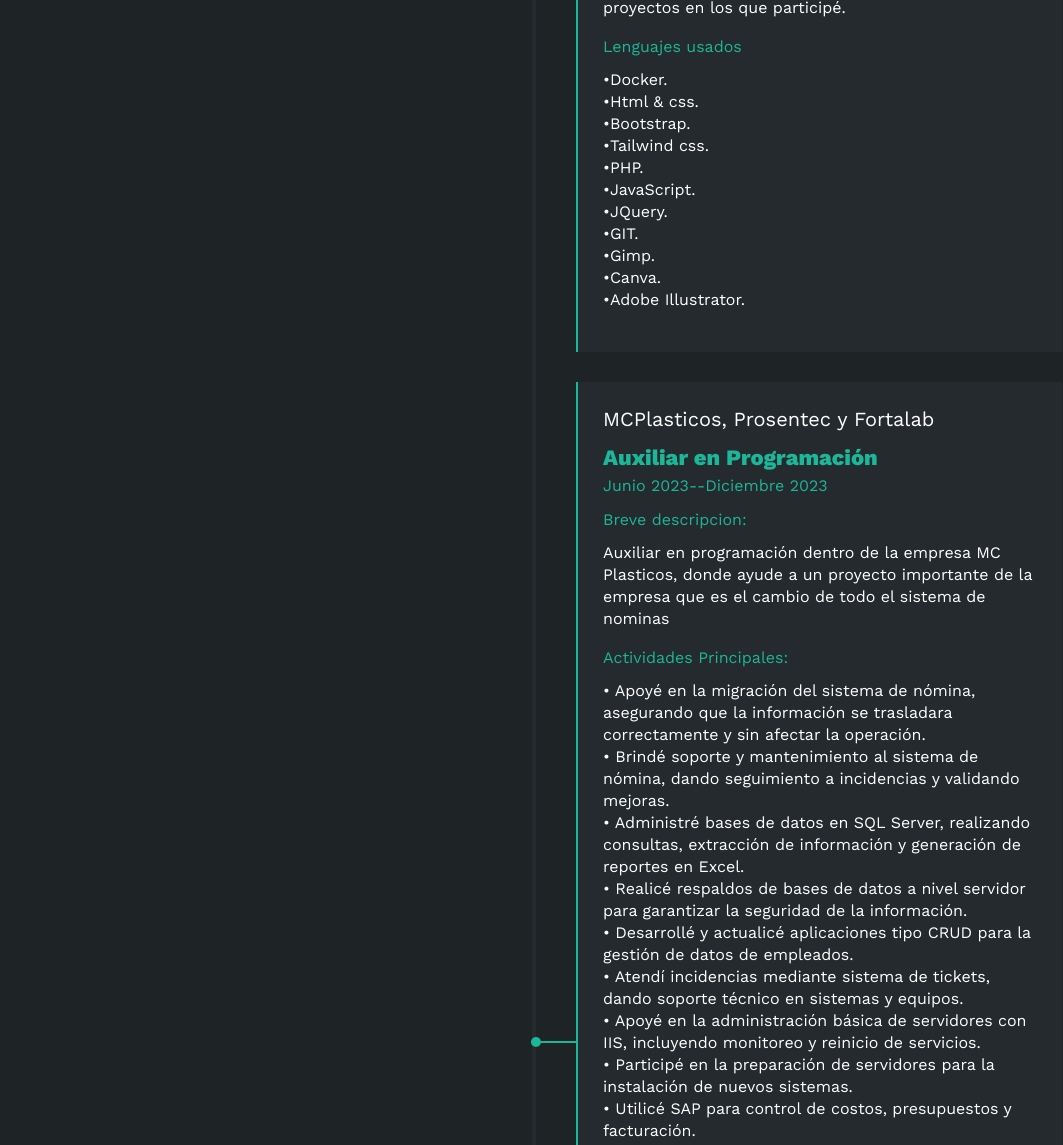
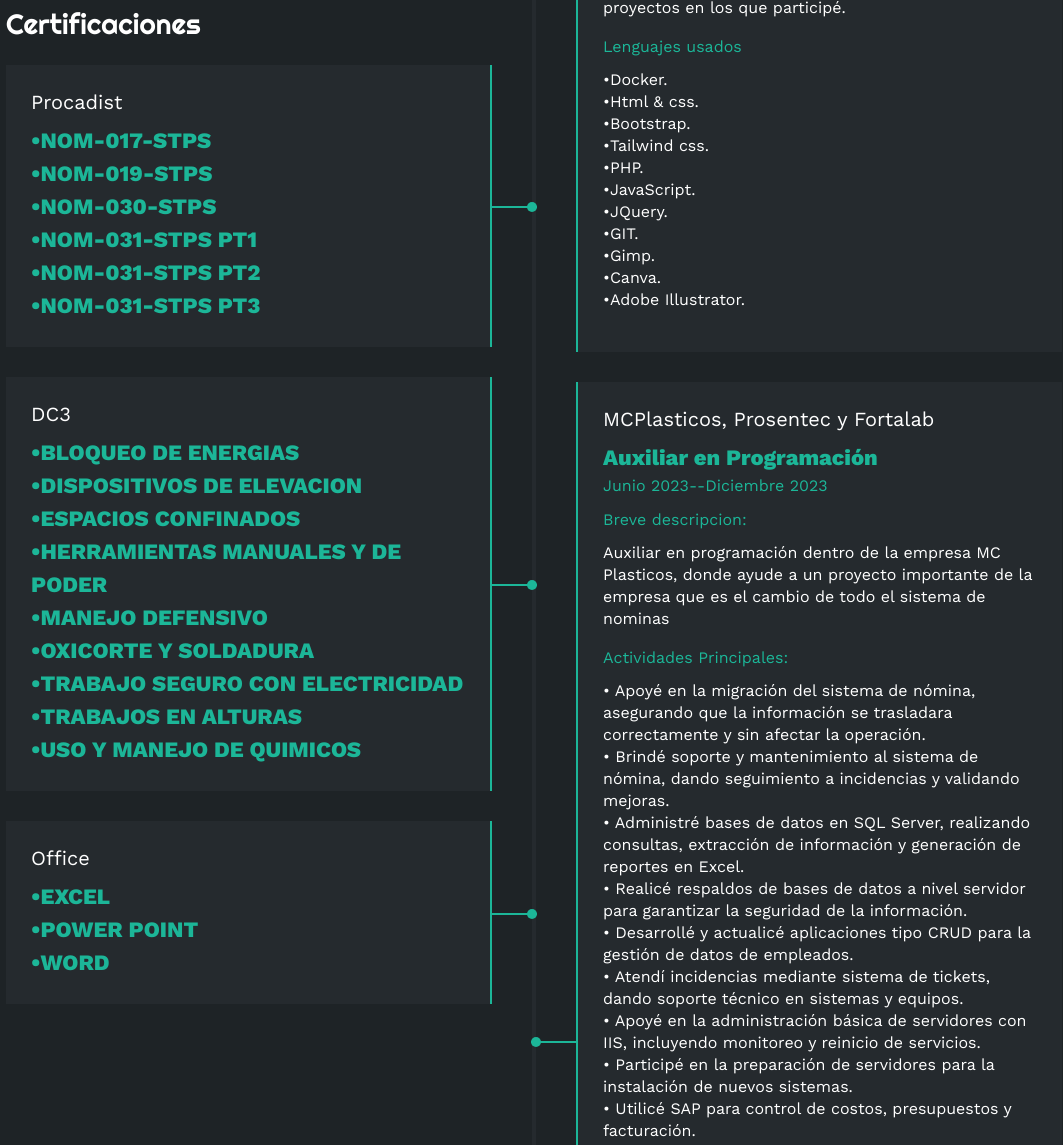
Before and after one commit to Albert-Mon/Albert-Mon.github.io, a plain HTML site: page index.html in a window 1280 px wide. Shown: the part 3484-4629 px from the top of the page, without its empty margins (106-1169 px from the left). Drawn offline with nearby package versions, Linux system fonts and the light colour scheme.

Commit message:
add de certificaciones y cursos

```diff
--- a/estilos.css
+++ b/estilos.css
@@ -638,27 +638,6 @@
 	bottom: 4px;
 }
 
-/*----------------------------CERTIFICACIONES--------------------------------------------------------*/
-
-.certificaciones{
-	background-color: #252A2E ;
-	color: #fff;
-	padding: 50px 20px;
-}
-/*Centrado del texto y espacio*/
-.certificaciones .contenedor-certificaciones{
-	max-width: 1100px;
-	margin: auto;
-}
-
-/*Estilo del Titulo*/
-.certificaciones h2{
-	font-size: 48px;
-	font-family: 'Righteous';
-	text-align: center;
-	padding: 20px 0;
-}
-
 /*---------------------------Portafolio -------------------------------------------------------------*/
 
 .portafolio{
--- a/index.html
+++ b/index.html
@@ -253,8 +253,8 @@
 	<section class="curriculum" id="curriculum">
 		<div class="contenedor-cv">
 			<h2>CURRICULUM</h2>
+
 			<div class="fila">
-
 				<div class="col izquierda">
 					<h3>Educacion</h3>
 					<div class="item izq">
@@ -283,6 +283,51 @@
 							<div class="circuloi"></div>
 						</div>
 					</div>
+
+					<h3>Certificaciones</h3>
+
+					<div class="item izq">
+							<h4>Procadist</h4>
+							<span class="uni">•NOM-017-STPS</span>
+							<span class="uni">•NOM-019-STPS</span>
+							<span class="uni">•NOM-030-STPS</span>
+							<span class="uni">•NOM-031-STPS PT1</span>
+							<span class="uni">•NOM-031-STPS PT2</span>
+							<span class="uni">•NOM-031-STPS PT3</span>
+							<div class="conectori">
+								<div class="circuloi">
+								</div>
+							</div>
+					</div>
+
+					<div class="item izq">
+						<h4>DC3</h4>
+						<span class="uni">•BLOQUEO DE ENERGIAS</span>
+						<span class="uni">•DISPOSITIVOS DE ELEVACION</span>
+						<span class="uni">•ESPACIOS CONFINADOS</span>
+						<span class="uni">•HERRAMIENTAS MANUALES Y DE PODER</span>
+						<span class="uni">•MANEJO DEFENSIVO</span>
+						<span class="uni">•OXICORTE Y SOLDADURA</span>
+						<span class="uni">•TRABAJO SEGURO CON ELECTRICIDAD</span>
+						<span class="uni">•TRABAJOS EN ALTURAS</span>
+						<span class="uni">•USO Y MANEJO DE QUIMICOS</span>
+						<div class="conectori">
+							<div class="circuloi">
+							</div>
+						</div>
+					</div>
+
+					<div class="item izq">
+						<h4>Office</h4>
+						<span class="uni">•EXCEL</span>
+						<span class="uni">•POWER POINT</span>
+						<span class="uni">•WORD</span>
+						<div class="conectori">
+							<div class="circuloi">
+							</div>
+						</div>
+					</div>
+
 				</div>
 
 				<div class="col derecha">
@@ -504,27 +549,19 @@
 		</div>
 	</section>
 
-<!-------------------------------Certificaciones--------------------------------------------------------->
-<section class="certificaciones" id="certificaciones">
-	<div class="contenedor-certificaciones">
-		<h2>CERTIFICACIONES</h2>
-
-	</div>
-</section>
 <!-----------------------------Portafolio------------------------------------------------->
 	<section class="portafolio" id="portafolio">
 		<div class="contenedor-portafolio">
 			<h2>PORTAFOLIO</h2>
 			<p><span>Hola, </span>en este apartado estaré mostrando los links de los proyectos en los que eh trabajado conjunto a otros compañeros y unos que eh realizado de forma independiente.</p>
-
 			<div class="fila">
 				<!--Proyectos Realizados-->
 				<div class="col">
 					<h3>Proyectos</h3>
 					<ul>
 						<li>
-							<strong>Carta de Recomentación Comer-tec</strong>
-							<a href="https://drive.google.com/file/d/15Pn2oNBz_muMQqu69qbqysXPCbKT_SkH/view?usp=sharing">Carta de Recomendación Comer-Tec, Soluciones Profesionales</a>
+							<strong>Carta de Recomentación</strong>
+							<a href=""></a>
 						</li>
 
 						<li>
```
